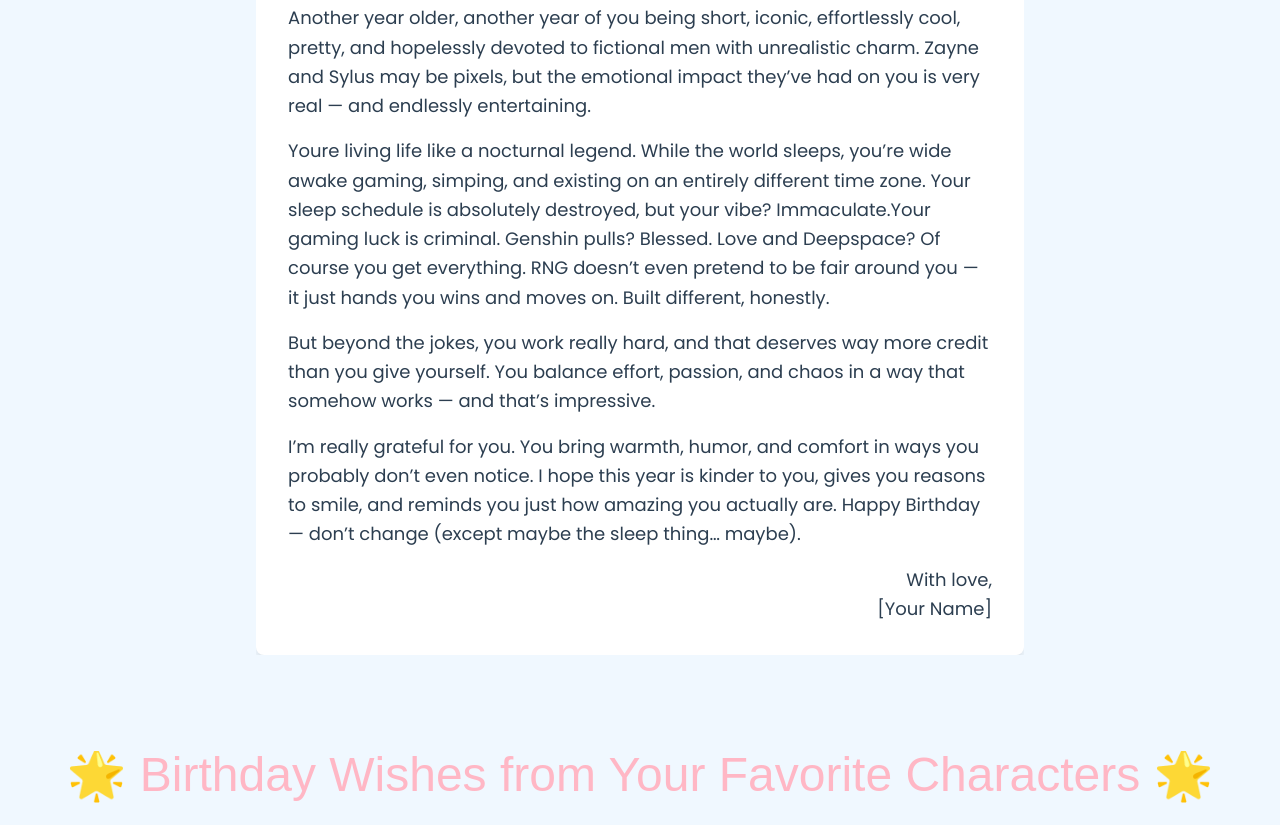
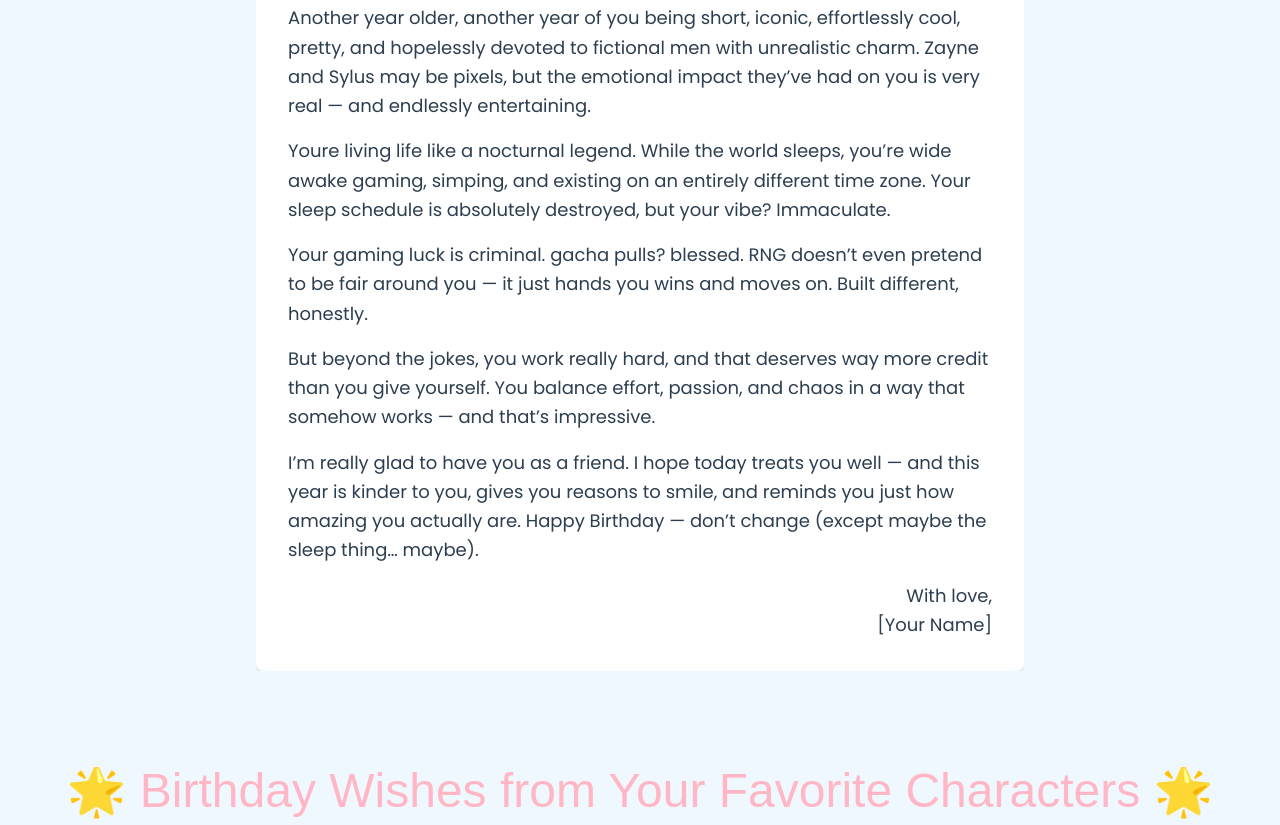
Before and after one commit to not-yuuki/not-yuuki.github.io, a plain HTML site: page index.html in a window 1280 px wide. Shown: the part 1098-1923 px from the top of the page. Drawn offline with nearby package versions, Linux system fonts and the light colour scheme; a web font is replaced by a local one.

Commit message:
Update index.html

```diff
--- a/index.html
+++ b/index.html
@@ -51,9 +51,10 @@
         <!-- TODO: Write your personal letter here -->
         <p>Hey [Enter Name],</p>
         <p>Another year older, another year of you being short, iconic, effortlessly cool, pretty, and hopelessly devoted to fictional men with unrealistic charm. Zayne and Sylus may be pixels, but the emotional impact they’ve had on you is very real — and endlessly entertaining.</p>
-        <p>Youre living life like a nocturnal legend. While the world sleeps, you’re wide awake gaming, simping, and existing on an entirely different time zone. Your sleep schedule is absolutely destroyed, but your vibe? Immaculate.Your gaming luck is criminal. Genshin pulls? Blessed. Love and Deepspace? Of course you get everything. RNG doesn’t even pretend to be fair around you — it just hands you wins and moves on. Built different, honestly.</p>
+        <p>Youre living life like a nocturnal legend. While the world sleeps, you’re wide awake gaming, simping, and existing on an entirely different time zone. Your sleep schedule is absolutely destroyed, but your vibe? Immaculate.</p>
+        <p>Your gaming luck is criminal. gacha pulls? blessed. RNG doesn’t even pretend to be fair around you — it just hands you wins and moves on. Built different, honestly.</p>
         <p>But beyond the jokes, you work really hard, and that deserves way more credit than you give yourself. You balance effort, passion, and chaos in a way that somehow works — and that’s impressive.</p>
-        <p>I’m really grateful for you. You bring warmth, humor, and comfort in ways you probably don’t even notice. I hope this year is kinder to you, gives you reasons to smile, and reminds you just how amazing you actually are. Happy Birthday — don’t change (except maybe the sleep thing… maybe).</p>
+        <p>I’m really glad to have you as a friend. I hope today treats you well — and this year is kinder to you, gives you reasons to smile, and reminds you just how amazing you actually are. Happy Birthday — don’t change (except maybe the sleep thing… maybe).</p>
         <p class="text-right mt-8">
           With love,<br>
           [Your Name]
```
